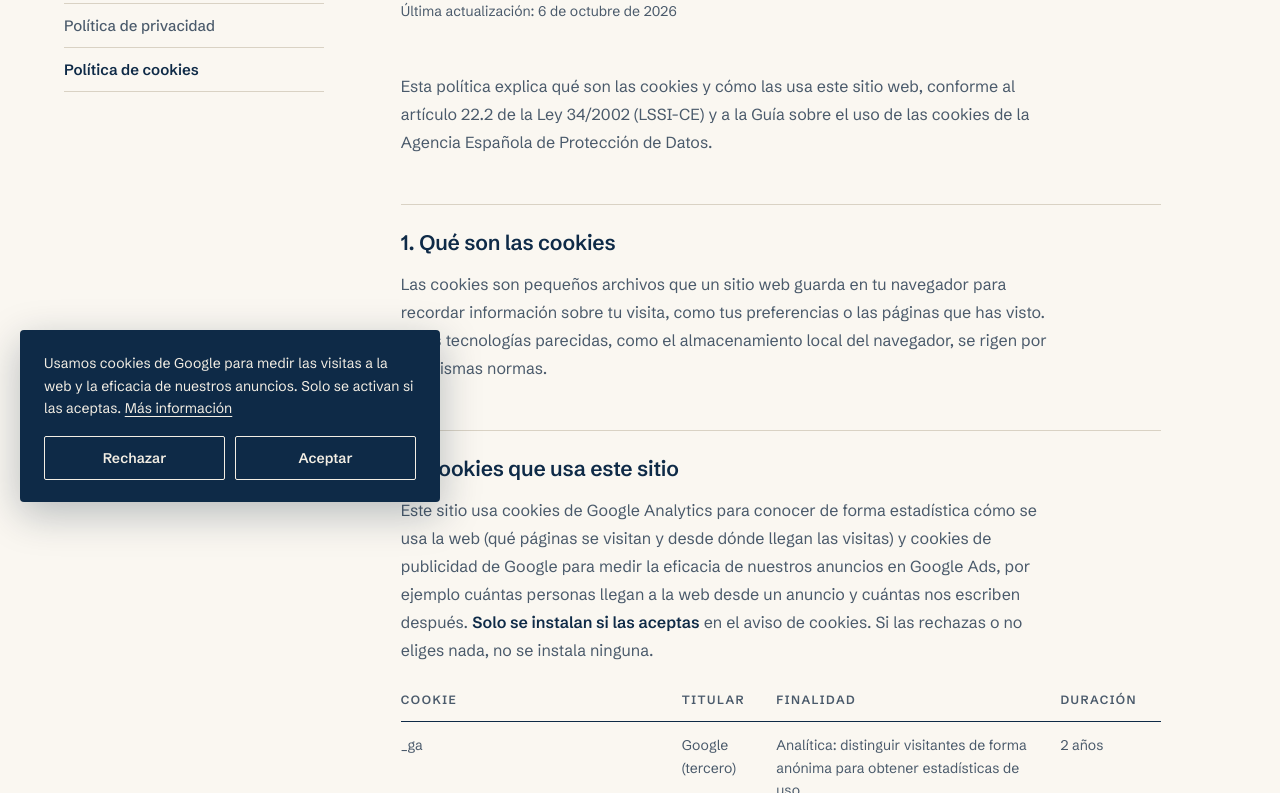
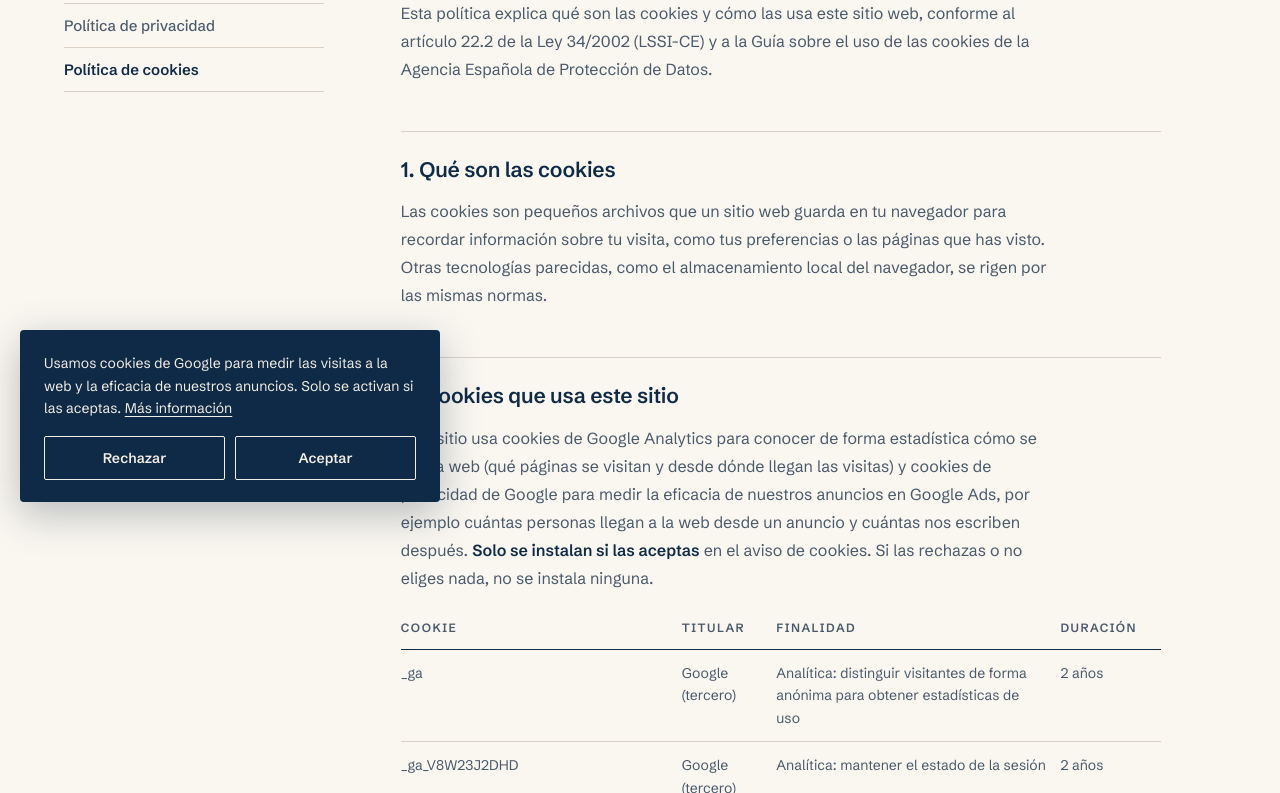
Before and after one commit to itaca-crecimiento/web, a plain HTML site: page cookies.html in a window 1280 px wide. Shown: the part 278-1071 px from the top of the page. Drawn offline with Linux system fonts and the light colour scheme.

Commit message:
Privacidad y cookies: quita la fecha de última actualización
Co-Authored-By: Claude Opus 5.5 <noreply@anthropic.com>
Claude-Session: https://claude.ai/code/session_0177mwn6TJ3AdV3g9iCBmZoi

```diff
--- a/cookies.html
+++ b/cookies.html
@@ -55,7 +55,6 @@
   </aside>
   <article class="legal-body">
     <h1>Política de cookies</h1>
-    <p class="updated">Última actualización: 6 de octubre de 2026</p>
 
     <p>Esta política explica qué son las cookies y cómo las usa este sitio web, conforme al artículo 22.2 de la Ley 34/2002 (LSSI-CE) y a la Guía sobre el uso de las cookies de la Agencia Española de Protección de Datos.</p>
 
```
Also changed, not shown: privacidad.html (+0 -1 lines).
